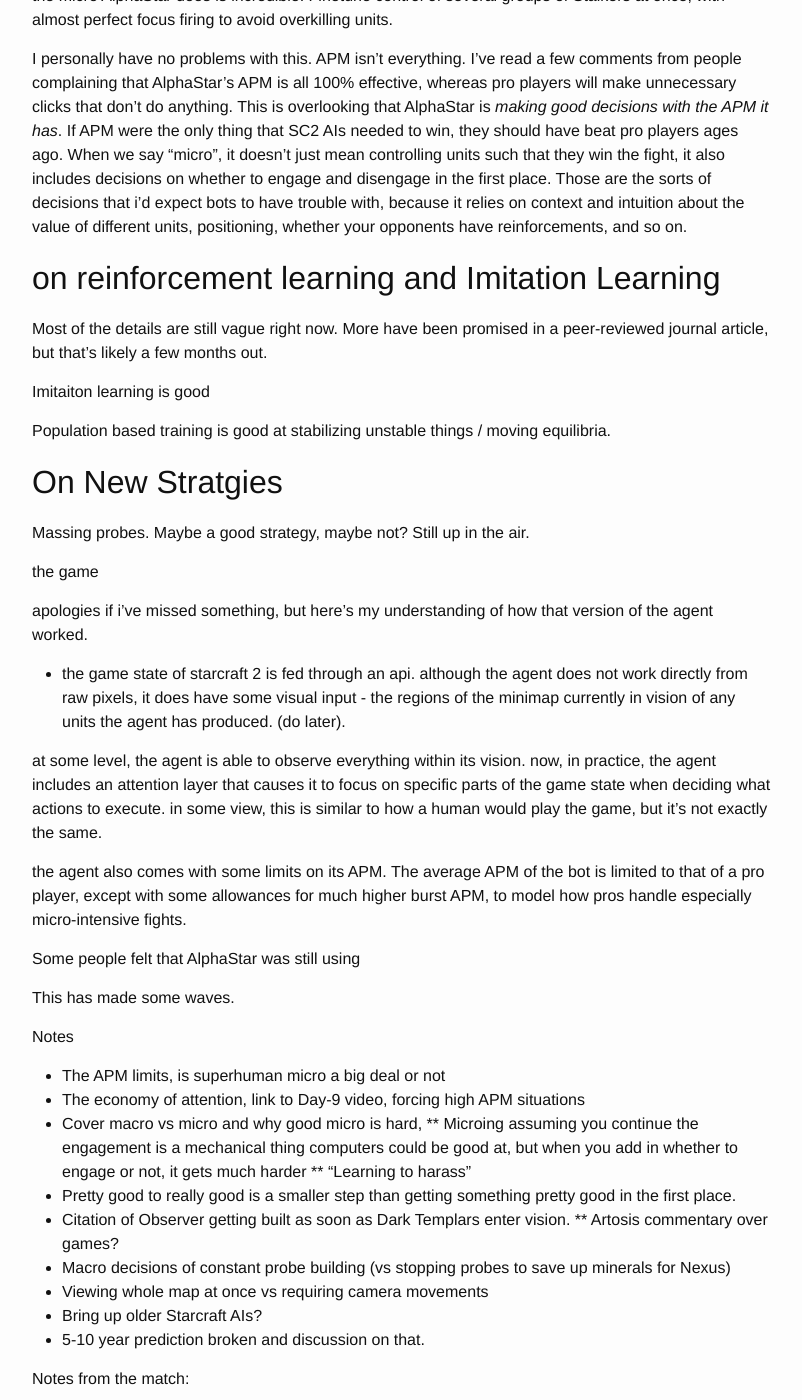
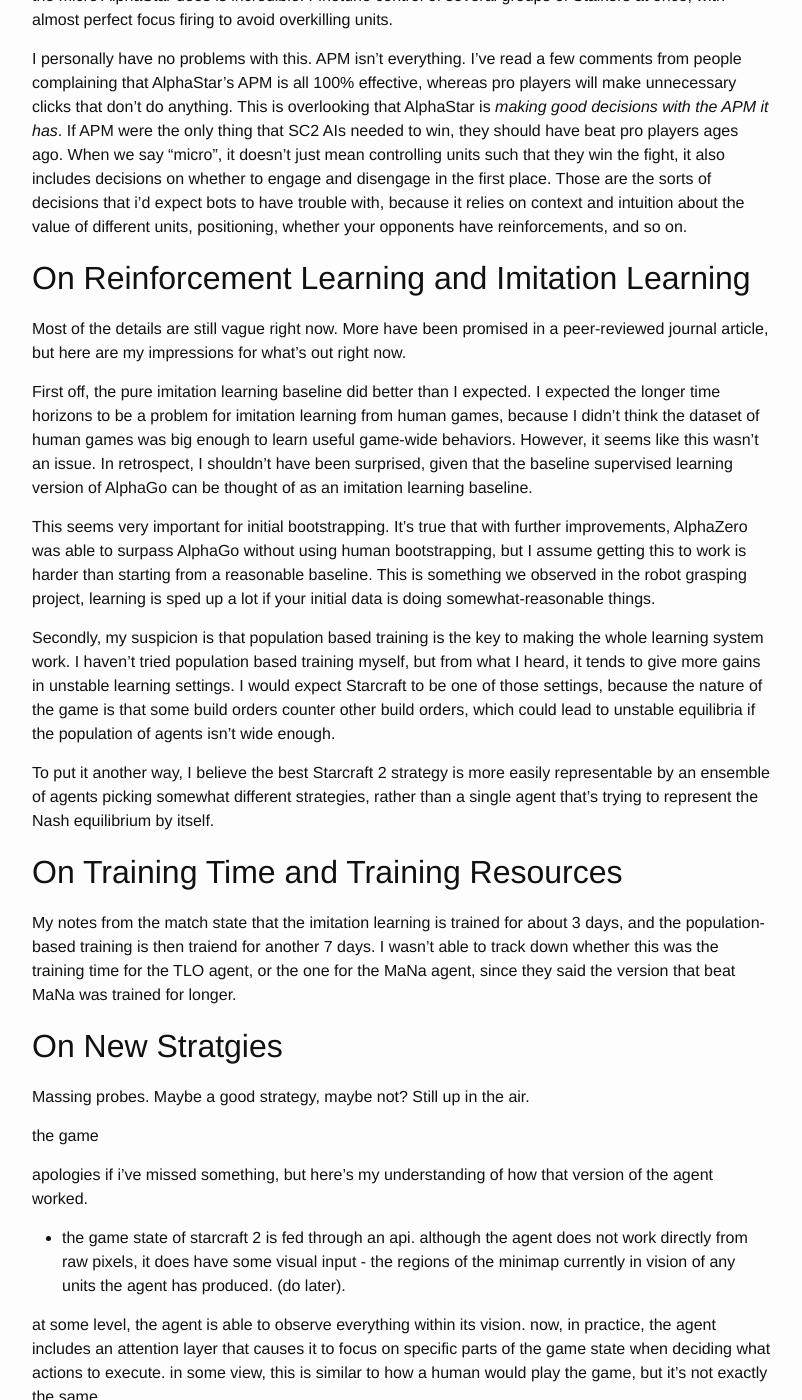
Before and after one commit to alexirpan/alexirpan.github.io, a Jekyll site: the page built from _posts/2019-01-28-alphastar.markdown, in a window 1280 px wide and 1400 px high, scrolled down 1955 px. Shown: the whole window, without its empty margins (238-1040 px from the left). Built offline with Jekyll 4.4.1, drawn with Linux system fonts in a browser that asks for light colours; nearby versions of some CDN libraries; some of the changed text lies outside the part shown.

Commit message:
Incorporating some changes

```diff
--- a/_posts/2019-01-28-alphastar.markdown
+++ b/_posts/2019-01-28-alphastar.markdown
@@ -115,16 +115,49 @@
 reinforcements, and so on.
 
 
-on reinforcement learning and Imitation Learning
+On Reinforcement Learning and Imitation Learning
 -------------------------------------------
 
 Most of the details are still vague right now. More have been promised in a
-peer-reviewed journal article, but that's likely a few months out.
+peer-reviewed journal article, but here are my impressions for what's out right
+now.
 
-Imitaiton learning is good
+First off, the pure imitation learning baseline did better than I expected.
+I expected the longer time horizons to be a problem for imitation learning from
+human games, because I didn't think the dataset of human games was big enough to
+learn useful game-wide behaviors. However, it seems like this wasn't an issue.
+In retrospect, I shouldn't have been surprised, given that the baseline
+supervised learning version of AlphaGo can be thought of as an imitation
+learning baseline.
 
-Population based training is good at stabilizing unstable things / moving
-equilibria.
+This seems very important for initial bootstrapping. It's true that with further
+improvements, AlphaZero was able to surpass AlphaGo without using human
+bootstrapping, but I assume getting this to work is harder than starting from a
+reasonable baseline. This is something we observed in the robot grasping
+project, learning is sped up a lot if your initial data is doing
+somewhat-reasonable things.
+
+Secondly, my suspicion is that population based training is the key to making
+the whole learning system work. I haven't tried population based training
+myself, but from what I heard, it tends to give more gains in unstable learning
+settings. I would expect Starcraft to be one of those settings, because the
+nature of the game is that some build orders counter other build orders, which
+could lead to unstable equilibria if the population of agents isn't wide enough.
+
+To put it another way, I believe the best Starcraft 2 strategy is more easily
+representable by an ensemble of agents picking somewhat different strategies,
+rather than a single agent that's trying to represent the Nash equilibrium by
+itself.
+
+
+On Training Time and Training Resources
+----------------------------------------------------
+
+My notes from the match state that the imitation learning is trained for about 3
+days, and the population-based training is then traiend for another 7 days. I
+wasn't able to track down whether this was the training time for the TLO agent,
+or the one for the MaNa agent, since they said the version that beat MaNa was
+trained for longer.
 
 
 On New Stratgies
@@ -183,9 +216,11 @@
 Notes from the match:
 
 * Match 5 against TLO: proxy 4 gate vs proxy 4 gate
+not using
 * The top five agents from population based training are picked, where top 5
 defined as least exploitable.
 * Match against MaNa was against version of the agent wiht more trianing time
+done
 * Claim 350 ms reaction time (but check AMA I believe the numbers quoted there
   are different in some way)
 * Averaged 310 APM in TLO match and APM = EPM
```
